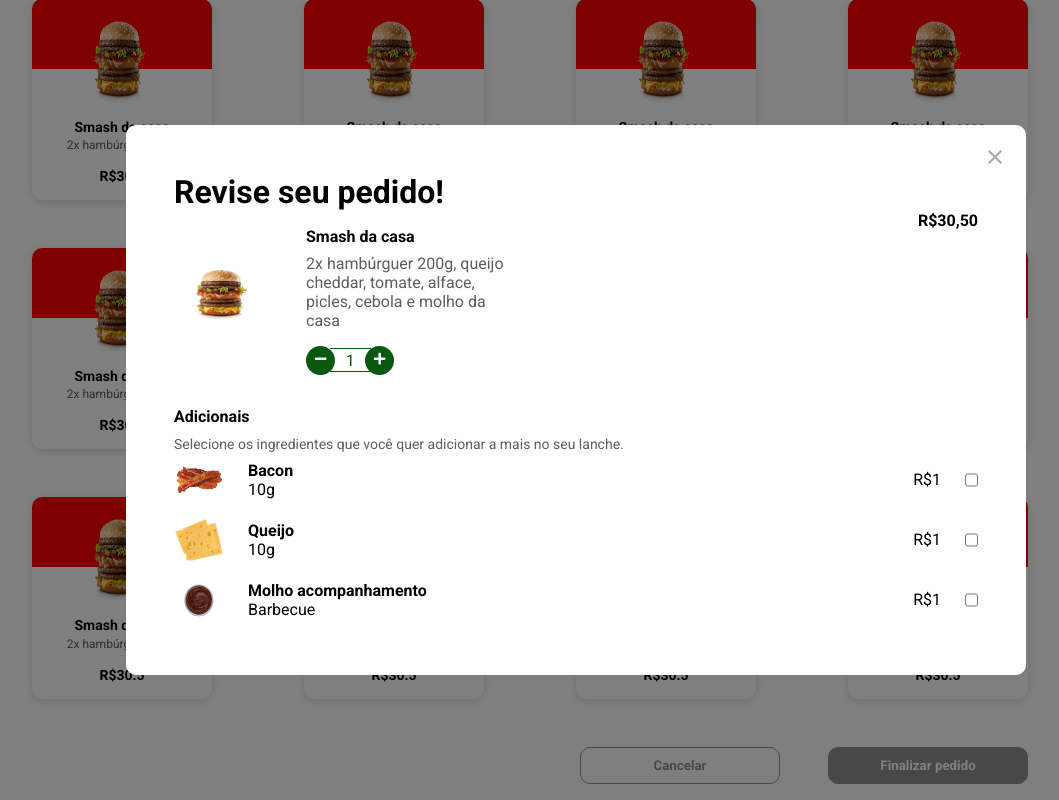
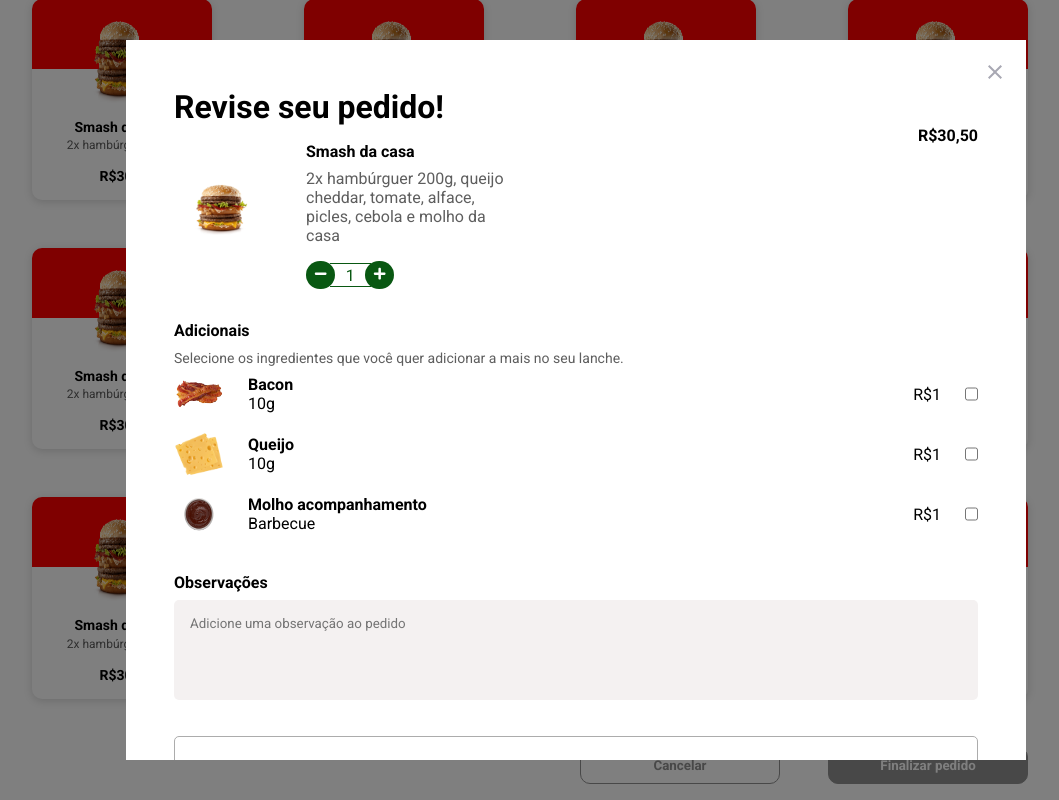
Before and after one commit to lucasveigaa/teste-devio, a React (Vite) app: page / in a window 1280 px wide. Both pictures are taken after a click on the button "Finalizar pedido". Shown: the part 557-1357 px from the top of the page, without its empty margins (64-1123 px from the left). Built offline with nearby package versions, Linux system fonts and the light colour scheme.

Commit message:
feat: finishing stylization of textarea modal and container amount

```diff
--- a/src/components/ModalRequest/index.tsx
+++ b/src/components/ModalRequest/index.tsx
@@ -6,9 +6,12 @@ import molhobbqImg from '../../assets/molhobbq.png';
 import { CardAdditionalIngredient } from '../CardAdditionalIngredient';
 import { CardProdctModal } from '../CardProductModal';
 import {
-  AdditionalText,
-  ContainerAdditionalIngredientes,
+  ContainerFinalizingOrder,
+  ContainerTotalAmount,
   ExplicationText,
+  SubContainerFinalizingOrder,
+  TextAreaObservations,
+  TextStrong,
 } from './styles';
 
 interface ModalRequestProps {
@@ -40,12 +43,11 @@ export function ModalRequest({
         </button>
         <h1>Revise seu pedido!</h1>
         <CardProdctModal />
-        <AdditionalText>Adicionais</AdditionalText>
+        <TextStrong>Adicionais</TextStrong>
         <ExplicationText>
           Selecione os ingredientes que você quer adicionar a mais no seu
           lanche.
         </ExplicationText>
-        <ContainerAdditionalIngredientes>
         <CardAdditionalIngredient
           image={baconImg}
           title="Bacon"
@@ -64,7 +66,21 @@ export function ModalRequest({
           value={1.0}
           description="Barbecue"
         />
-        </ContainerAdditionalIngredientes>
+        <TextStrong>Observações</TextStrong>
+        <TextAreaObservations placeholder="Adicione uma observação ao pedido" />
+        <ContainerFinalizingOrder>
+          <SubContainerFinalizingOrder>
+            <div>
+              <span>1x</span>
+              <span>Smash da casa</span>
+            </div>
+            <span>R$30,50</span>
+          </SubContainerFinalizingOrder>
+          <ContainerTotalAmount>
+            <span>Total do pedido:</span>
+            <strong>R$30,50</strong>
+          </ContainerTotalAmount>
+        </ContainerFinalizingOrder>
       </div>
     </Modal>
   );
--- a/src/components/ModalRequest/styles.ts
+++ b/src/components/ModalRequest/styles.ts
@@ -1,6 +1,6 @@
 import styled from 'styled-components';
 
-export const AdditionalText = styled.strong`
+export const TextStrong = styled.strong`
   display: block;
   margin-top: 2rem;
   margin-bottom: 0.5rem;
@@ -11,6 +11,41 @@ export const ExplicationText = styled.span`
   font-size: 0.875rem;
 `;
 
-export const ContainerAdditionalIngredientes = styled.div`
-  gap: 1rem;
+export const TextAreaObservations = styled.textarea`
+  resize: none;
+  width: 100%;
+  height: 100px;
+  padding: 1rem;
+  border: 0;
+  background: #f4f1f1;
+  border-radius: 5px;
+
+  &::placeholder {
+    color: a2a2a2;
+  }
 `;
+
+export const ContainerFinalizingOrder = styled.div`
+  margin-top: 2rem;
+  padding: 1.5rem;
+  border-radius: 5px;
+  border: 1px solid #acacac;
+`;
+
+export const SubContainerFinalizingOrder = styled.div`
+  display: flex;
+  justify-content: space-between;
+  border-bottom: 2px dotted #acacac;
+  padding-bottom: 3rem;
+`;
+
+export const ContainerTotalAmount = styled.div`
+  display: flex;
+  flex-direction: column;
+  margin-top: 1rem;
+
+  strong {
+    padding-top: 1rem;
+    font-size: 1.5rem;
+  }
+`;
--- a/src/styles/global.ts
+++ b/src/styles/global.ts
@@ -35,7 +35,8 @@ export const GlobalStyle = createGlobalStyle`
    background: #fff;
    padding: 3rem;
    position: relative;
-   border-radius: 10px;
+   overflow-y: auto;
+   max-height: 90%;
  }
  .react-modal-close {
    font-size: 1rem;
```
Lines whose indentation alone changed are shown as unchanged.
